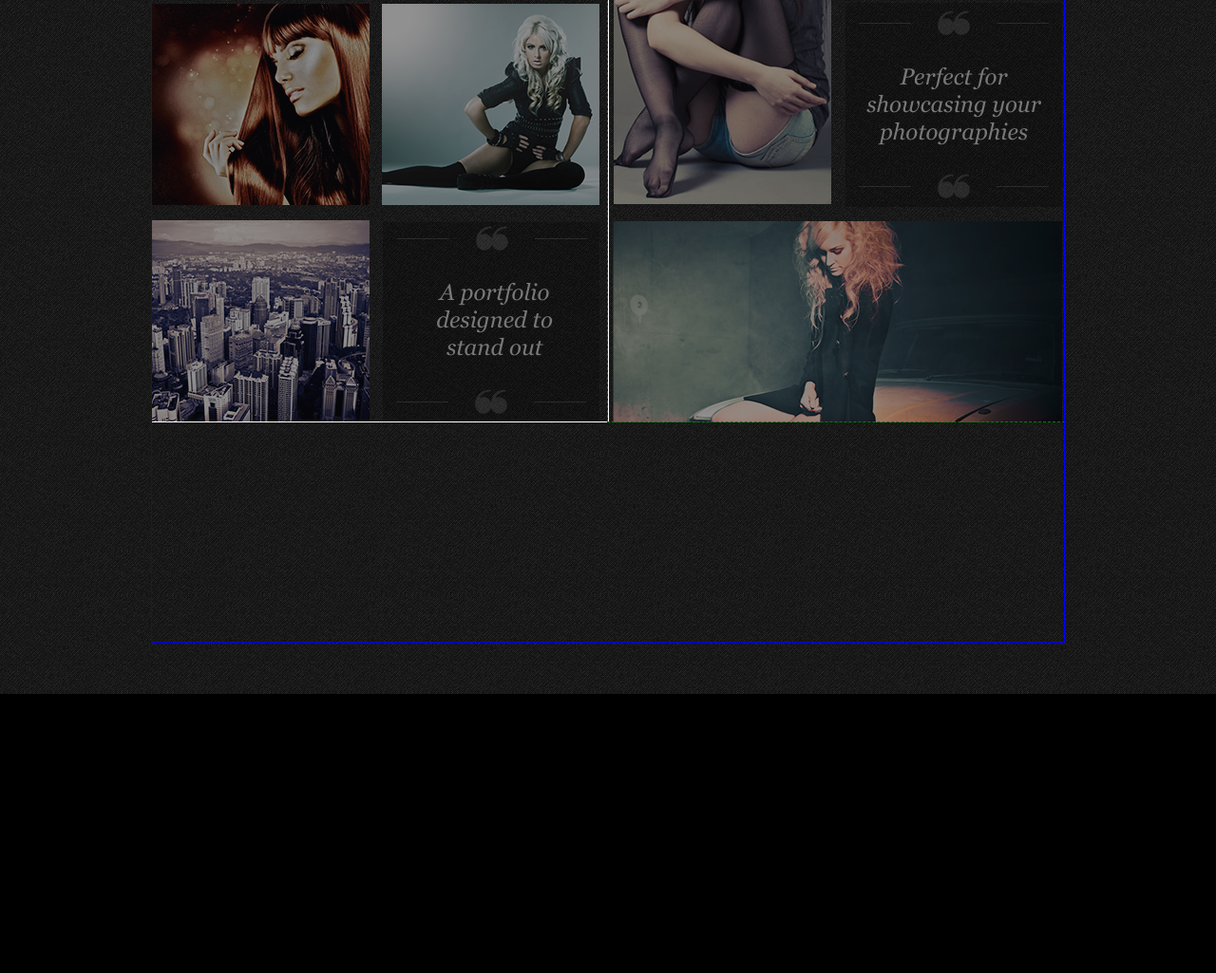
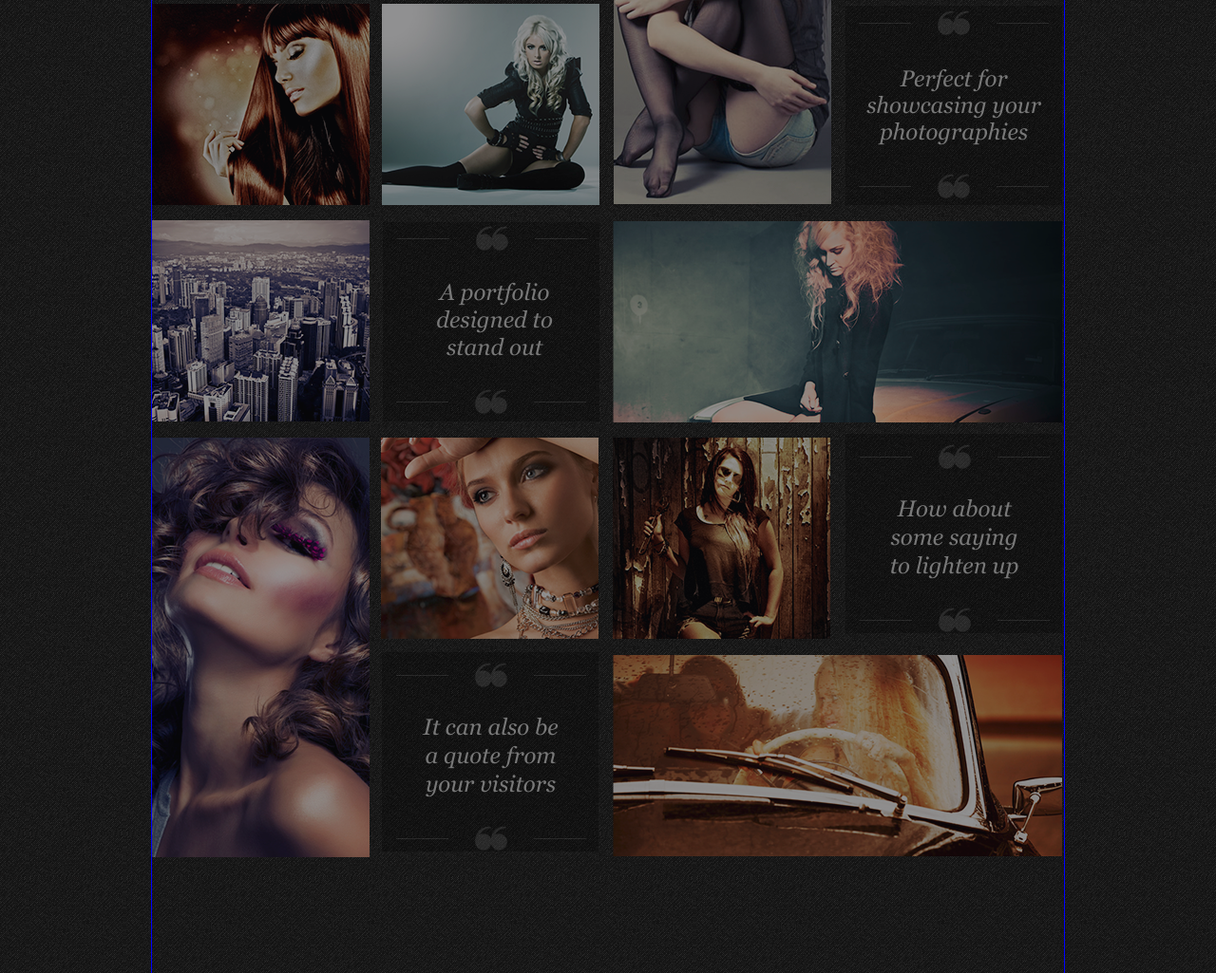
Before and after one commit to Re-z/DarkFashion, a plain HTML site: page index.html in a window 1280 px wide. Shown: the part 369-1394 px from the top of the page at 95% size. Before the commit the page ends 1100 px from the top, so only its background shows below. Drawn offline with Linux system fonts and the light colour scheme.

Commit message:
content finished

```diff
--- a/index.html
+++ b/index.html
@@ -51,7 +51,7 @@
             <img class="item5" src="img/item5.png">
             <img class="item6" src="img/item6.png">
             <div class="quote-block2">
-                <p class="quote-block__text2">
+                <p class="quote-block2__text">
                     A portfolio <br> designed to <br> stand out
                 </p>
             </div>
@@ -60,9 +60,24 @@
              <img class="item2" src="img/item2.png">
              <img class="item3" src="img/item3.png">
              <div class="quote-block3">
-                <p class="quote-block__text3">Perfect for showcasing your photographies</p>
+                <p class="quote-block3__text">Perfect for showcasing your photographies</p>
                 <img class="item7" src="img/item7.png">
             </div>
+        </div>
+        <div class="imgs-wrap3">
+            <img class="item8" src="img/item8.png" alt=""/>
+            <img class="item9" src="img/item9.png" alt=""/>
+            <div class="quote-block4">
+                <p class="quote-block4__text">It can also be a quote from your visitors</p>
+            </div>
+        </div>
+        <div class="imgs-wrap4">
+            <img class="item10" src="img/item10.png" alt=""/>
+            <div class="quote-block5">
+                <p class="quote-block5__text">How about some saying to lighten up</p>
+            </div>
+            <img class="item11" src="img/item11.png" alt=""/>
+
         </div>
     </section>
 </div>
--- a/style.css
+++ b/style.css
@@ -125,7 +125,7 @@ header {
 }
 /* HEADER FINISHED, CONTENT STARTED */
 .content-wrapper {
-    height: 1000px;
+    height: 1294px;
     outline: 1px solid white;
     background: url("img/bg3.png");
 }
@@ -140,7 +140,7 @@ header {
 .content {
   outline: 1px solid blue;
   width: 960px;
-  height: 900px;
+  height: 1249px;
   margin: 0 auto;
   margin-top: 39px;
 }
@@ -149,7 +149,6 @@ header {
     float: left;
     width: 50%;
     height: 668px;
-    outline: 1px solid white;
 }
 .quote-block {
     float: left;
@@ -200,20 +199,20 @@ header {
     padding-top: 31px;
     background-color: rgba(0,0,0,0.25);
 }
-.quote-block__text2:before {
+.quote-block2__text:before {
     content: url("img/line-quote.png");
     position: relative;
     top: -23px;
     left: -3px;
 }
-.quote-block__text2:after{
+.quote-block2__text:after{
     content: url("img/line-quote.png");
     position: relative;
     top: 30px;
     left: -4px;
 }
 
-.quote-block__text2 {
+.quote-block2__text {
       font-family: Georgia-Italic, serif;
       font-size: 24px;
       color: #787878;
@@ -229,7 +228,6 @@ header {
     float: right;
     width: 50%;
     height: 668px;
-    outline: 1px dashed #008000;
     padding-left: 6px;
 }
 .item2 {
@@ -237,32 +235,125 @@ header {
     margin-right: 15px;
 }
 .quote-block3 {
-    margin-top: 11px;
     float: left;
+    margin-top: 14px;
     width: 228px;
-    height: 215px;
+    height: 210px;
     padding-top: 31px;
     background-color: rgba(0,0,0,0.25);
 }
-.quote-block__text3:before {
+.quote-block3__text:before {
     content: url("img/line-quote.png");
     position: relative;
-    top: -23px;
+    top: -26px;
 }
-.quote-block__text3:after{
+.quote-block3__text:after{
     content: url("img/line-quote.png");
     position: relative;
     top: 30px;
 }
 
-.quote-block__text3 {
+.quote-block3__text {
       font-family: Georgia-Italic, serif;
       font-size: 24px;
       color: #787878;
       text-align: center;
-      line-height: 29px;
+      line-height: 28px;
 }
 .item7 {
       float: right;
       margin-top: 48px;
 }
+/*START 3 SECTION */
+.imgs-wrap3 {
+    height: 459px;
+    width: 50%;
+    float: left;
+    padding-top: 17px;
+    padding-right: 10px;
+
+}
+.item8 {
+    float: left;
+}
+.item9 {
+    float: right;
+}
+.quote-block4 {
+    float: left;
+    margin-top: 14px;
+    margin-left: 13px;
+    width: 228px;
+    height: 210px;
+    padding-top: 31px;
+    background-color: rgba(0,0,0,0.25);
+}
+.quote-block4__text:before {
+    content: url("img/line-quote.png");
+    position: relative;
+    top: -20px;
+    left: -22px;
+}
+.quote-block4__text:after{
+    content: url("img/line-quote.png");
+    position: relative;
+    top: 29px;
+    left: -22px;
+}
+
+.quote-block4__text {
+    font-family: Georgia-Italic, serif;
+    font-size: 24px;
+    color: #787878;
+    width: 155px;
+    text-align: center;
+    line-height: 30px;
+    position: relative;
+    left: 37px;
+}
+/*START 4 SECTION */
+.imgs-wrap4 {
+    float: right;
+    width: 50%;
+    height: 459px;
+    padding-top: 17px;
+    padding-left: 5px;
+}
+.item10 {
+    float: left;
+}
+.quote-block5 {
+    float: left;
+    margin-top: -4px;
+    margin-left: 16px;
+    width: 228px;
+    height: 210px;
+    padding-top: 31px;
+    background-color: rgba(0,0,0,0.25);
+}
+.quote-block5__text:before {
+    content: url("img/line-quote.png");
+    position: relative;
+    top: -20px;
+    left: -22px;
+}
+.quote-block5__text:after{
+    content: url("img/line-quote.png");
+    position: relative;
+    top: 29px;
+    left: -22px;
+}
+
+.quote-block5__text {
+    font-family: Georgia-Italic, serif;
+    font-size: 24px;
+    color: #787878;
+    width: 155px;
+    text-align: center;
+    line-height: 30px;
+    position: relative;
+    left: 37px;
+}
+.item11 {
+    margin-top: 17px;
+}
```
